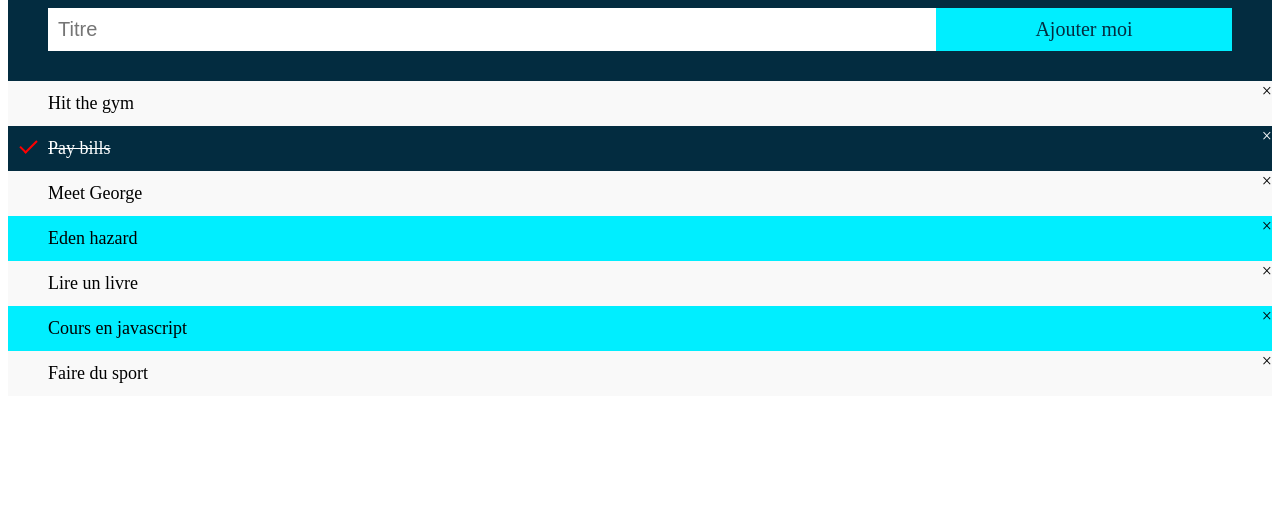
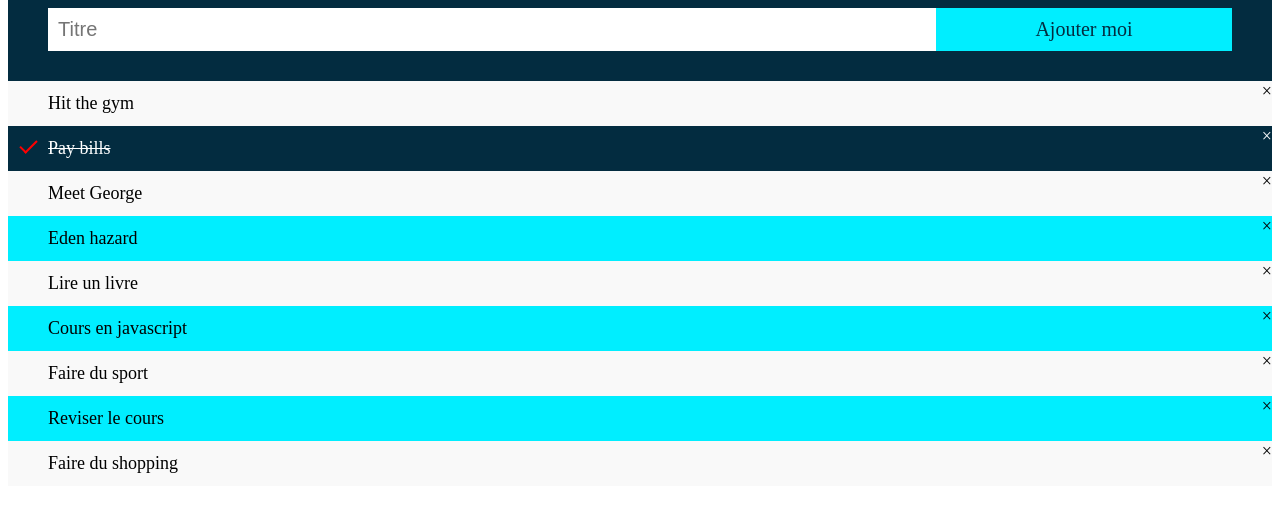
Before and after one commit to elhadjtall/TO-DO-LIST-EN-JS, a plain HTML site: page index.html in a window 1280 px wide. Shown: the part 128-640 px from the top of the page. Drawn offline with Linux system fonts and the light colour scheme.

Commit message:
Modification du code

```diff
--- a/index.html
+++ b/index.html
@@ -23,6 +23,8 @@
         <li>Lire un livre</li>
         <li>Cours en javascript</li>
         <li>Faire du sport</li>
+        <li>Reviser le cours</li>
+        <li>Faire du shopping</li>
     </ul>
 
 
```
